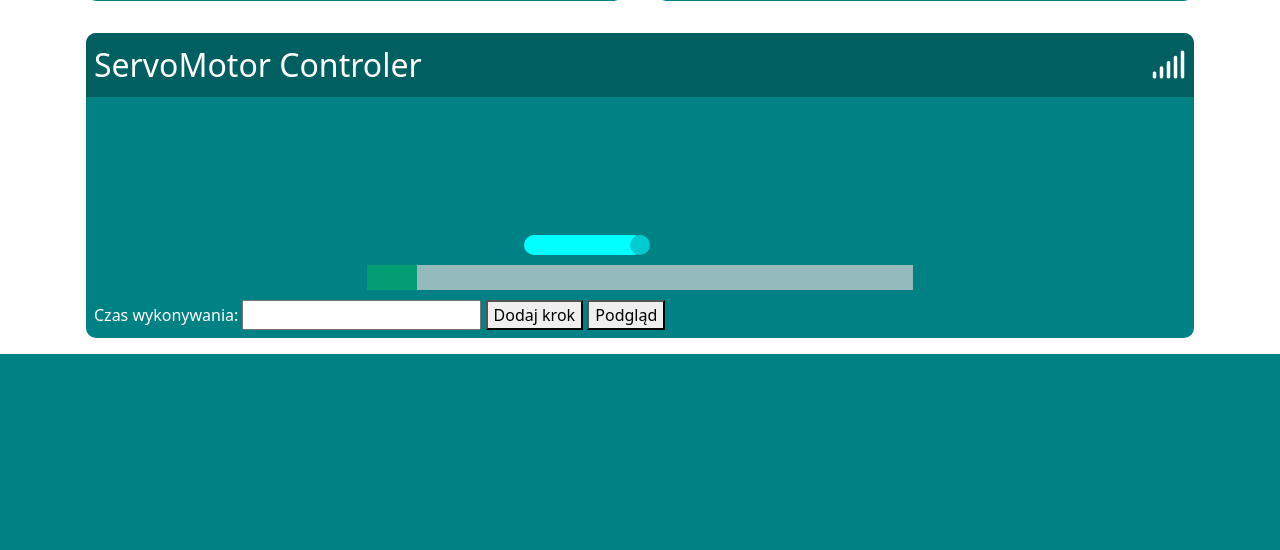
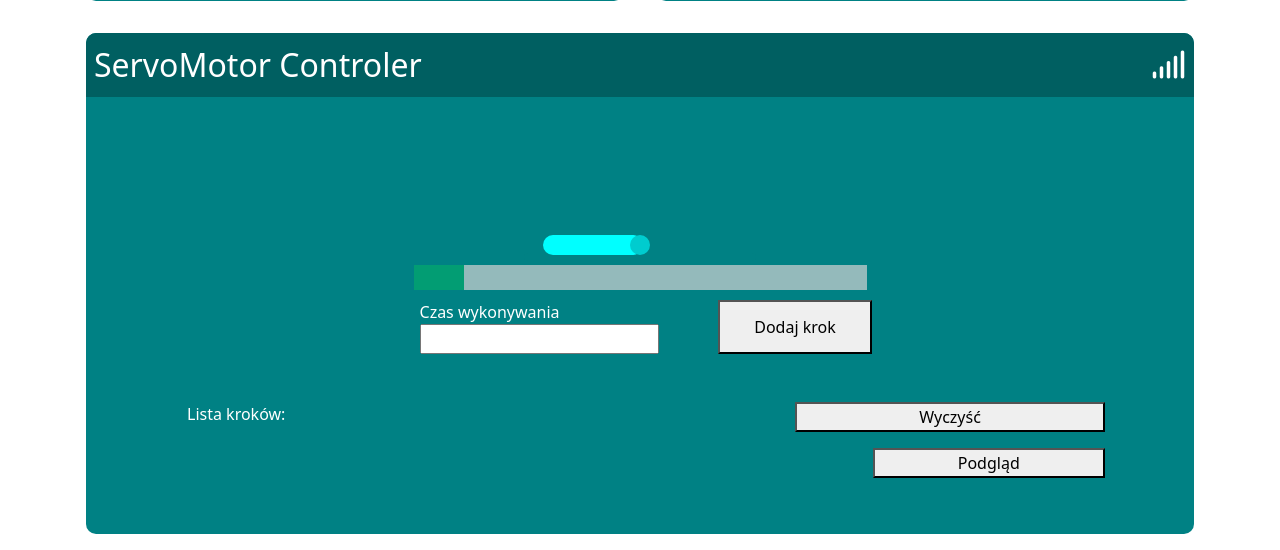
Before and after one commit to Bezio1292/arduino, a PHP site: page / in a window 1280 px wide. Shown: the part 569-1119 px from the top of the page. Before the commit the page ends 923 px from the top, so only its background shows below. Run offline with PHP 8.4, Linux system fonts and the light colour scheme; some libraries are stand-ins or nearby versions.

Commit message:
Reworks servomotor section.

```diff
--- a/website/index.php
+++ b/website/index.php
@@ -28,7 +28,7 @@
         <div class="row ">
             <h1 class="fw-bold"><i class="fa-solid fa-circle-info m-1"> </i>Przesyłane dane</h1>
 
-            <div class="col-12 col-md-6  p-3">
+            <div class="col-12 col-md-6 p-3">
                 <div class="item primary-color-style h-100">
                     <div class="row p-2 primary-darker-color-style">
                         <div class="col-11 fs-2" id="data-name">
@@ -90,18 +90,36 @@
                             <i class="fa-solid fa-signal"></i>
                         </div>
                     </div>
-                    <div class="row p-2 justify-content-center">
-                        <div id="servomotor-container" class="col-12 col-md-5">
-                            <div id="servomotor"></div>
-                        </div>
-                        <div class="slidecontainer">
-                            <input type="range" min="0" max="180" value="0" class="slider" id="servomotorSlider">
-                        </div>
-                        <div>
-                            Czas wykonywania:
-                            <input id="durationInput" type="number" />
-                            <button id="addStepBtn">Dodaj krok</button>
-                            <button id="previewStepsBtn">Podgląd</button>
+
+                    <div class="row p-2 justify-content-center mb-5">
+                        <div class="col-10 ">
+                            <div class="row justify-content-center">
+                                <div id="servomotor-container" class="col-12 col-md-5 ">
+                                    <div id="servomotor"></div>
+                                </div>
+                            </div>
+                            <div class="row justify-content-center">
+                                <div class="slidecontainer">
+                                    <input type="range" min="0" max="180" value="0" class="slider" id="servomotorSlider">
+                                </div>
+                            </div>
+                            <div class="row justify-content-center">
+                                <span class="col-8 col-md-4">
+                                    Czas wykonywania <input id="durationInput" type="number" />
+                                </span>
+                                <button id="addStepBtn" class="col-3 col-md-2 ">Dodaj krok</button>
+                            </div>
+                            <div class="row justify-content-between mt-5">
+                                <div class="col-4">Lista kroków:</div>
+                                <button id="clearStepsBtn" class="col-4">Wyczyść</button>
+                            </div>
+                            <div class="row justify-content-between">
+                                <ol id="stepsList">
+                                </ol>
+                            </div>
+                            <div class="row justify-content-end">
+                                <button class="col-3" id="previewStepsBtn">Podgląd</button>
+                            </div>
                         </div>
 
                     </div>
```
